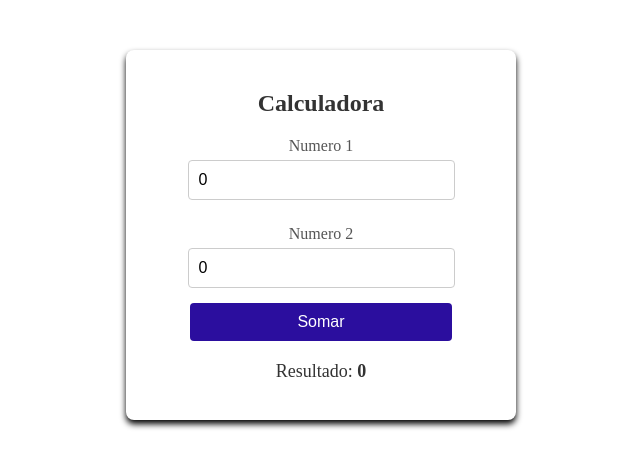
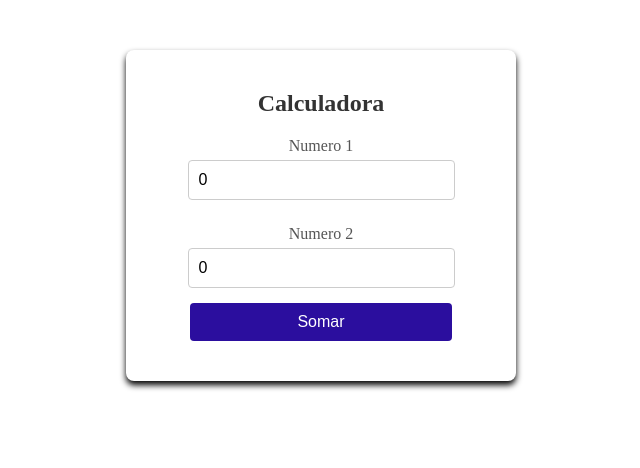
Before and after one commit to luanvictorsz/conceitos-basicos, an Angular app: page /calculadora in a window 1280 px wide. Shown: the top 468 px of the page, without its empty margins (319-959 px from the left). Built offline with nearby package versions, Linux system fonts and the light colour scheme.

Commit message:
feat: exibindo resultado com a condicional if

```diff
--- a/src/calculadora/calculadora.component.html
+++ b/src/calculadora/calculadora.component.html
@@ -12,7 +12,9 @@
         </form>
 
         <div class="result-display">
-            <p>Resultado: <span id="result"> {{resultado}} </span></p>
+            @if(resultado){
+                <p>Resultado: <span id="result"> {{resultado}} </span></p>
+            }
         </div>
     </div>
 </div>
```
